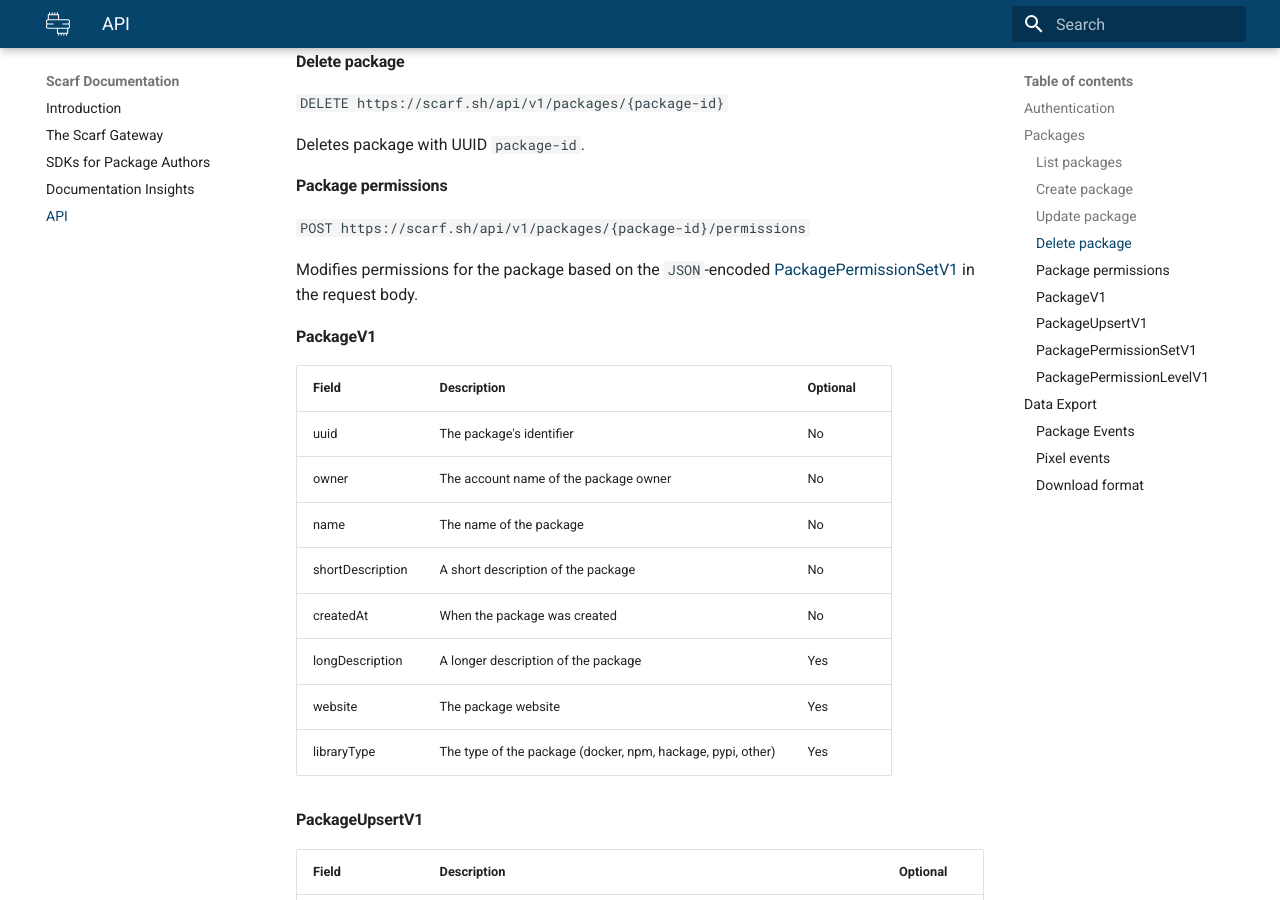
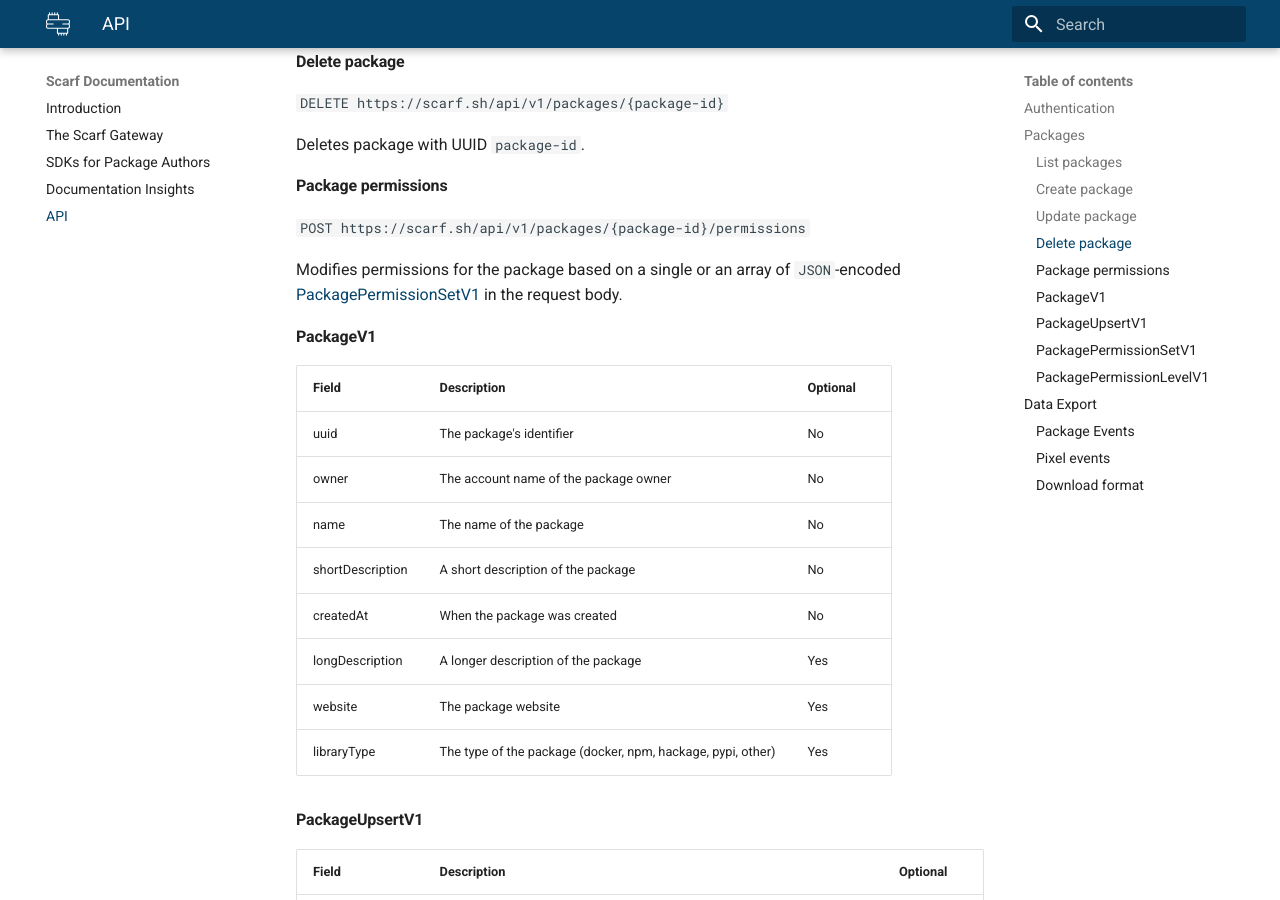
Before and after one commit to scarf-sh/docs, an MkDocs documentation site: the page built from docs/api.md, in a window 1280 px wide and 900 px high, scrolled down 946 px. Built offline with MkDocs 1.6.1 and Material for MkDocs 9.7.7, drawn with Linux system fonts in a browser that asks for light colours.

Commit message:
API doc for passing multiple PackagePermissionSets

```diff
--- a/docs/api.md
+++ b/docs/api.md
@@ -39,7 +39,7 @@ Deletes package with UUID `package-id`.
 #### Package permissions
 `POST https://scarf.sh/api/v1/packages/{package-id}/permissions`
 
-Modifies permissions for the package based on the `JSON`-encoded [PackagePermissionSetV1](#packagepermissionsetv1) in the request body.
+Modifies permissions for the package based on a single or an array of `JSON`-encoded [PackagePermissionSetV1](#packagepermissionsetv1) in the request body.
 
 #### PackageV1
 
```
